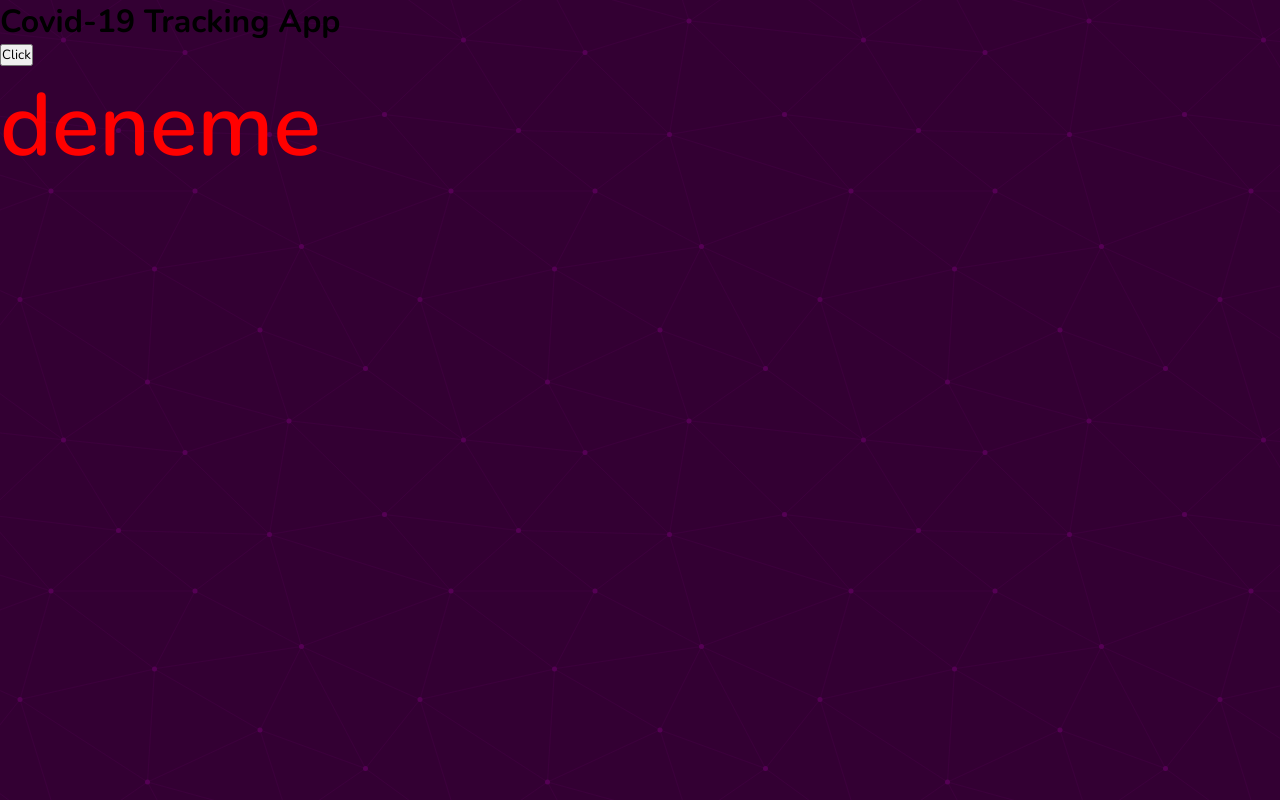
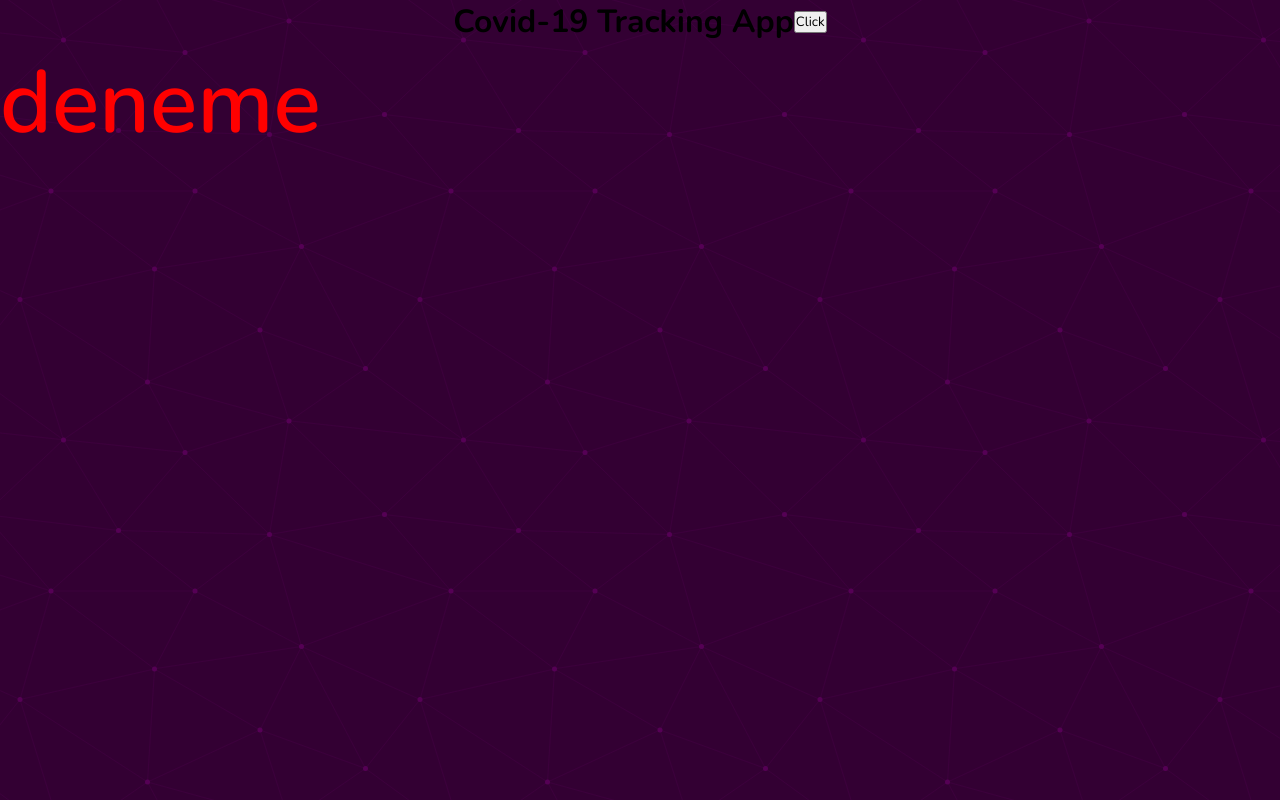
Before and after one commit to alibaltaci/React-Projects, a React (Vite) app in the folder Covid-19 Tracking App/project/: page / in a window 1280 px wide. Built offline with nearby package versions, Linux system fonts and the light colour scheme.

Commit message:
Flex Container complete

```diff
--- a/Covid-19 Tracking App/project/src/App.jsx
+++ b/Covid-19 Tracking App/project/src/App.jsx
@@ -1,6 +1,6 @@
 import axios from 'axios';
-import GridContainer from './components/GridContainer/GridContainer';
 import Typography from './components/Typography/Typography';
+import { FlexContainer } from './components/FlexContainer/FlexContainer';
 
 function App() {
 
@@ -44,13 +44,13 @@ function App() {
 
   return (
     <>
+    <FlexContainer>
       <h1>Covid-19 Tracking App</h1>
       <button onClick={ () => getData() } >Click</button>
+    </FlexContainer>
 
 
-      <GridContainer>
-        <Typography text="deneme" elementType="h1" variant="title_max" color="red_default" />
-      </GridContainer>
+      <Typography text="deneme" elementType="h1" variant="title_max" color="red_default" />
     </>
   )
 }
--- /dev/null
+++ b/Covid-19 Tracking App/project/src/components/FlexContainer/FlexContainer.jsx
@@ -0,0 +1,18 @@
+import { StyledFlexContainerBasic, StyledFlexContainerColumn, StyledFlexContainerRow } from "./StyledFlexContainer";
+
+export const FlexContainer = ({type, children, ...props}) => {
+
+  const map = {
+    "row": StyledFlexContainerRow,
+    "column": StyledFlexContainerColumn
+  }
+
+  const SelectedContainer = map[type] || StyledFlexContainerBasic
+
+  return(
+    <SelectedContainer {...props} >
+      {children}
+    </SelectedContainer >
+  )
+
+}
--- /dev/null
+++ b/Covid-19 Tracking App/project/src/components/FlexContainer/StyledFlexContainer.jsx
@@ -0,0 +1,110 @@
+import styled, { css } from "styled-components";
+import { BasicBox } from "../Box/Box";
+import { theme } from "../../styles/theme";
+
+export const StyledFlexContainerBasic = styled.div`
+
+    display: flex;
+    flex-wrap: ${({ wrap }) => wrap};
+    flex-direction: ${({ direction }) => direction || "row"};
+    justify-content: ${({ justify }) => justify || "center"};
+    align-items: ${({ align }) => align || "center"};
+    margin: ${({ margin }) => margin || "0"};
+    padding: ${({ padding }) => padding || "0"};
+    gap: ${({ gap }) => gap || "0"};
+    width: ${({ width }) => width || "100%"};
+    height: ${({ height }) => height || "100%"};
+    position: ${({ position }) => position || "relative"};
+
+    opacity: ${({ opacity }) => opacity || "1"};
+    border: ${({ border }) => border || "none"};
+    border-radius: ${({ radius }) => radius || "0"};
+    z-index: ${({ index }) => index || "0"};
+`;
+
+
+export const FlexBase = styled(BasicBox)`
+
+    display: flex;
+
+    ${(props) =>
+        props.align &&
+        css`
+        align-items: ${props.align};
+    `}
+
+    ${(props) =>
+        props.justify &&
+        css`
+        justify-content: ${props.justify};
+    `}
+
+    ${props => props.gap && css`
+        gap: ${props.gap};
+    `}
+
+    ${(props) =>
+        props.flex &&
+        css`
+        flex: ${props.flex};
+    `}
+    ${(props) =>
+        props.wrap &&
+        css`
+        flex-wrap: ${props.wrap};
+    `}
+
+`
+
+export const StyledFlexContainerRow = styled(FlexBase)`
+
+        flex-direction: row;
+
+        ${(props) =>
+            props.transformOptions?.[1] &&
+                css`
+                    @media (max-width: ${theme.screen[props.transformOptions[0]]}) {
+                    align-items: ${props.transformOptions[1]};
+                }
+        `}
+
+        ${(props) =>
+            props.transformOptions?.[2] &&
+                css`
+                    @media (max-width: ${theme.screen[props.transformOptions[0]]}) {
+                    justify-content: ${props.transformOptions[2]}  ;
+                }
+        `}
+
+        ${(props) =>
+            props.transformOptions?.[3] &&
+                css`
+                    @media (max-width: ${theme.screen[props.transformOptions[0]]}) {
+                    flex-direction: ${props.transformOptions[3]}  ;
+                }
+        `}
+
+
+`
+
+export const StyledFlexContainerColumn = styled(FlexBase)`
+
+        flex-direction: column;
+
+        ${(props) =>
+            props.transformOptions?.[1] &&
+                css`
+                    @media (max-width: ${theme.screen[props.transformOptions[0]]}) {
+                    align-items: ${props.transformOptions[1]};
+                }
+        `}
+
+        ${(props) =>
+            props.transformOptions?.[2] &&
+                css`
+                    @media (max-width: ${theme.screen[props.transformOptions[0]]}) {
+                    justify-content: ${props.transformOptions[2]}  ;
+                }
+        `}
+
+`
--- a/Covid-19 Tracking App/project/src/components/GridContainer/GridContainer.jsx
+++ /dev/null
@@ -1,9 +0,0 @@
-import { StyledGridContainer } from "./StyledGridContainer";
-
-export default function GridContainer({children}) {
-  return (
-    <StyledGridContainer>
-        {children}
-    </StyledGridContainer>
-  )
-}
--- a/Covid-19 Tracking App/project/src/components/GridContainer/StyledGridContainer.jsx
+++ /dev/null
@@ -1,7 +0,0 @@
-import styled from "styled-components";
-
-export const StyledGridContainer = styled.div`
-
-
-
-`
```
